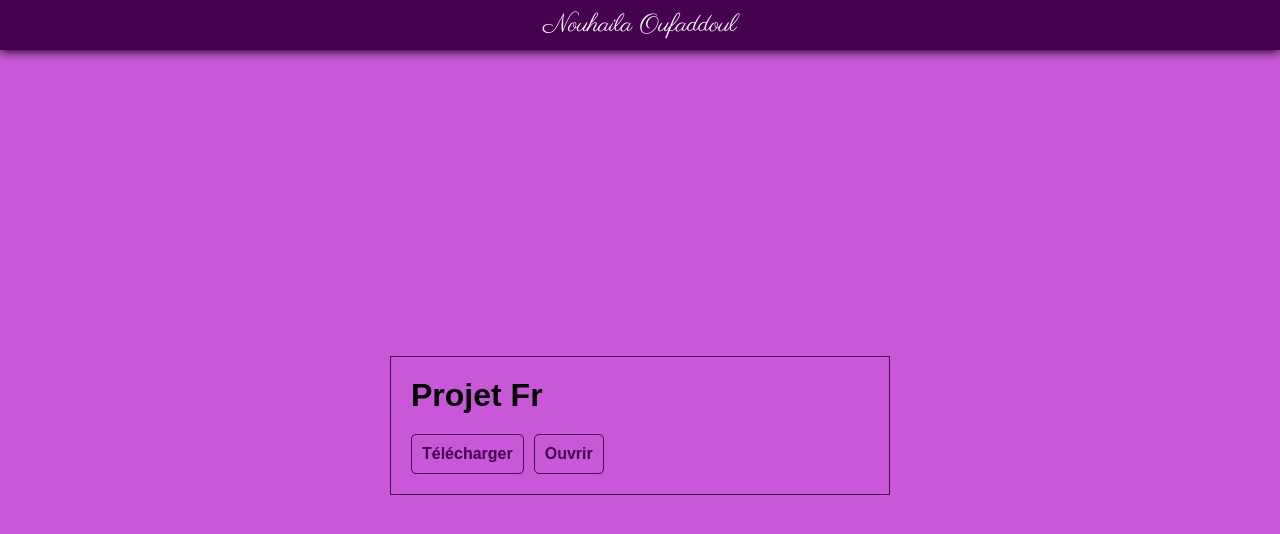
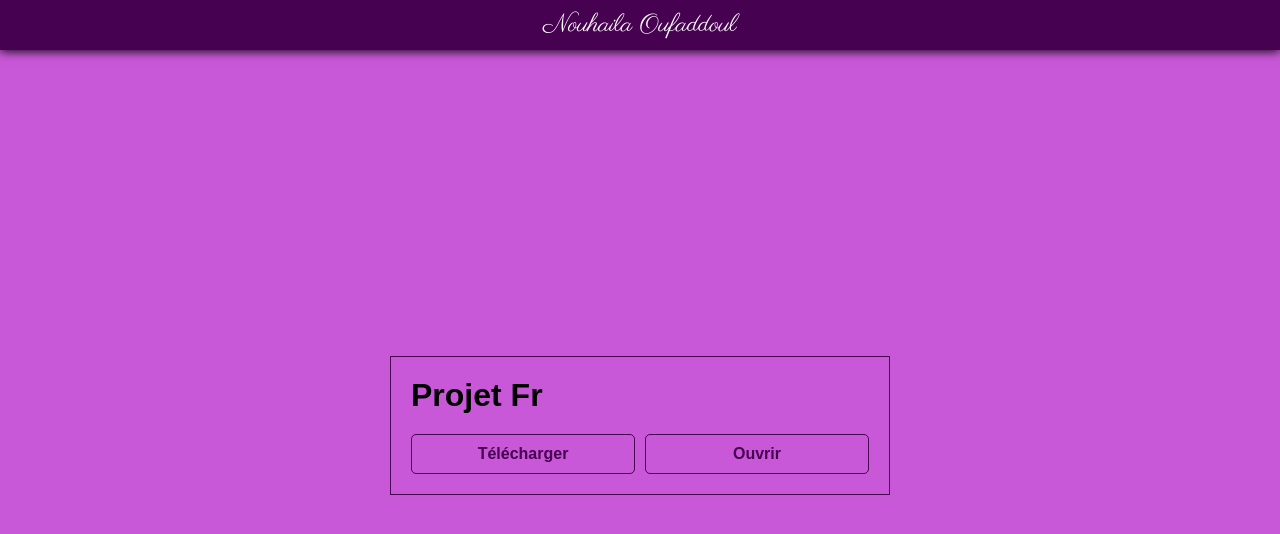
Before and after one commit to nouhailaouf/nouhailaouf.github.io, a plain HTML site: page index.html in a window 1280 px wide. Drawn offline with Linux system fonts and the light colour scheme.

Commit message:
Update main.css

```diff
--- a/style/main.css
+++ b/style/main.css
@@ -57,6 +57,10 @@ main a{
     border-radius: 5px;
     transition-duration: 1s;
     transition-property: color,background-color,border;
+    width:50%;
+    display: flex;
+    justify-content: center;
+    align-items: center;
 }
 main a:hover{
     background-color: #470151;
```
